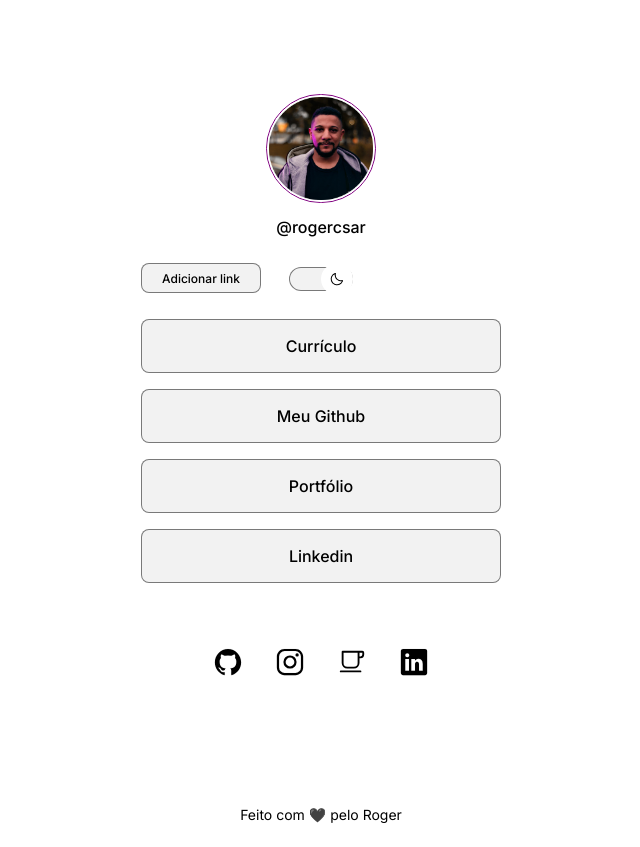
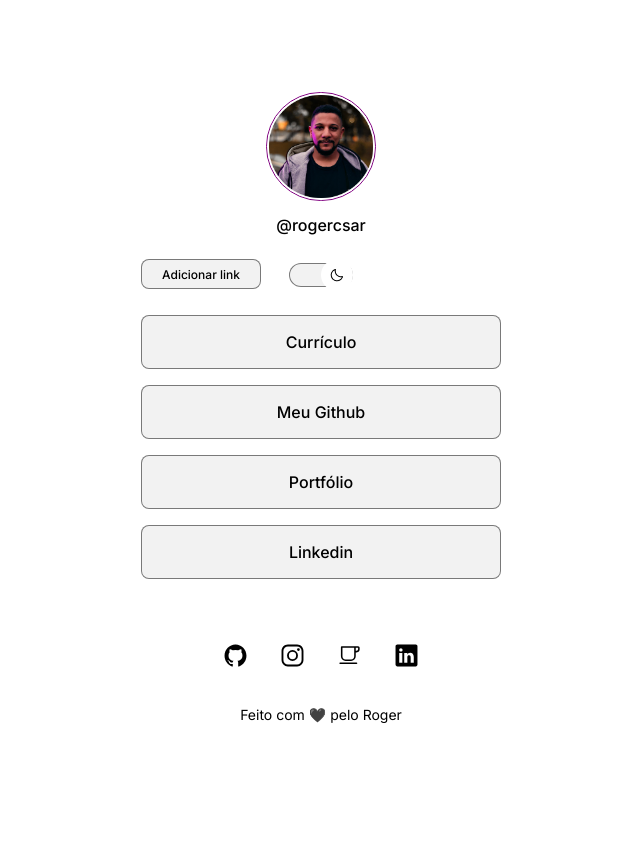
Before and after one commit to rogercsar/agregador-de-links, a plain HTML site: page index.html in a window 1280 px wide. Shown: the whole page, without its empty margins (319-959 px from the left). After the commit the page ends 800 px from the top, so only its background shows below. Drawn offline with nearby package versions, Linux system fonts and the light colour scheme.

Commit message:
update css and html

```diff
--- a/style.css
+++ b/style.css
@@ -35,7 +35,7 @@ body * {
 
 #container {
     width: 360px;
-    height: 712px;
+    height: 612px;
     margin: 70px auto 0px;
 }
 
@@ -43,7 +43,7 @@ body * {
 
 #profile {
     text-align: center;
-    padding: 24px;
+    padding: 22px;
 }
 
 #profile img {
@@ -166,7 +166,7 @@ ul li a:hover {
     display: flex;
     justify-content: center;
     padding: 24px 0;
-    font-size: 30px;
+    font-size: 25px;
 }
 
 #social-links a{
--- a/stylelinks.css
+++ b/stylelinks.css
@@ -35,7 +35,7 @@
 
   #container {
     width: 360px;
-    height: 712px;
+    height: 612px;
     margin: 70px auto 0px;
 }
 
```
